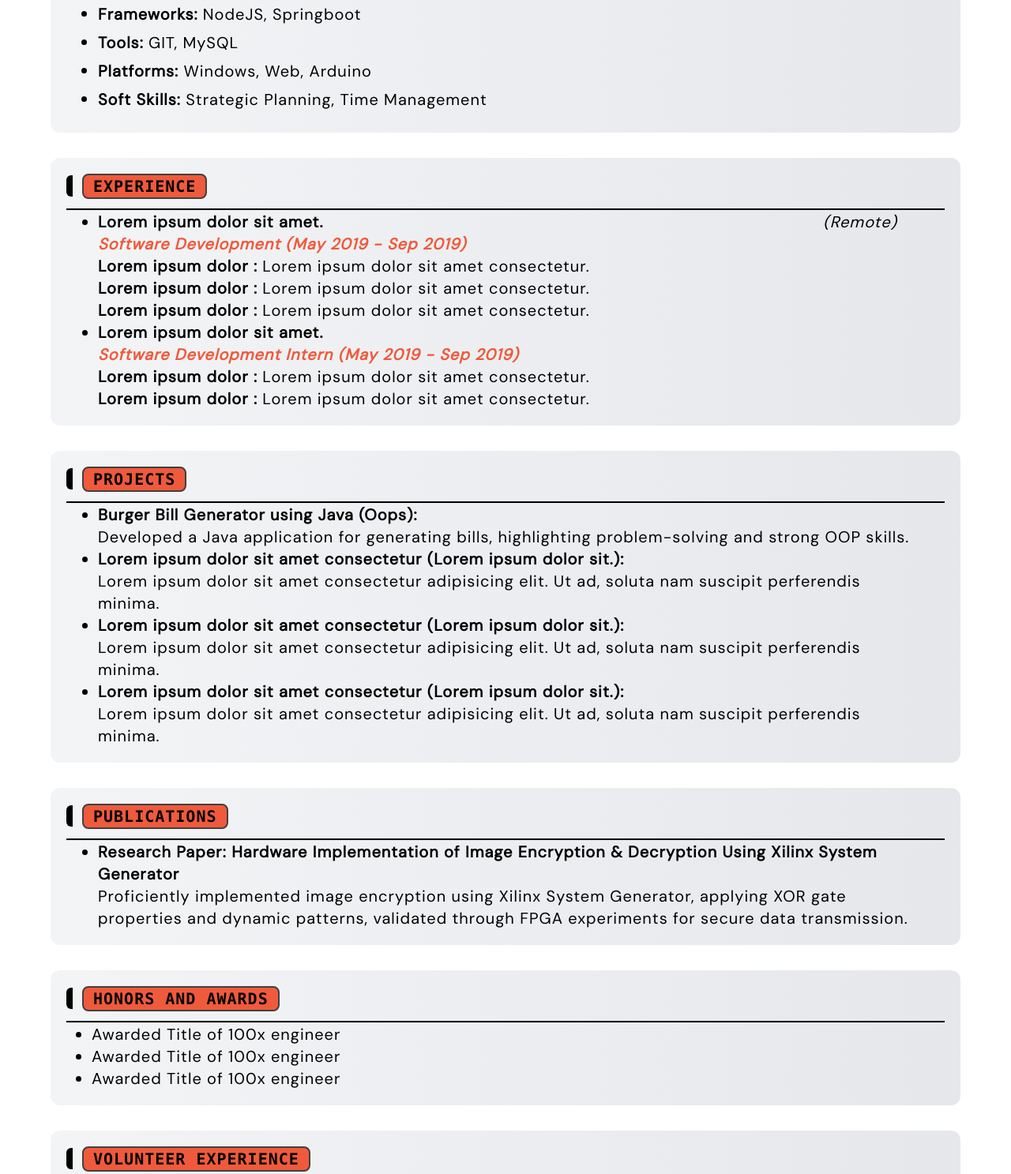
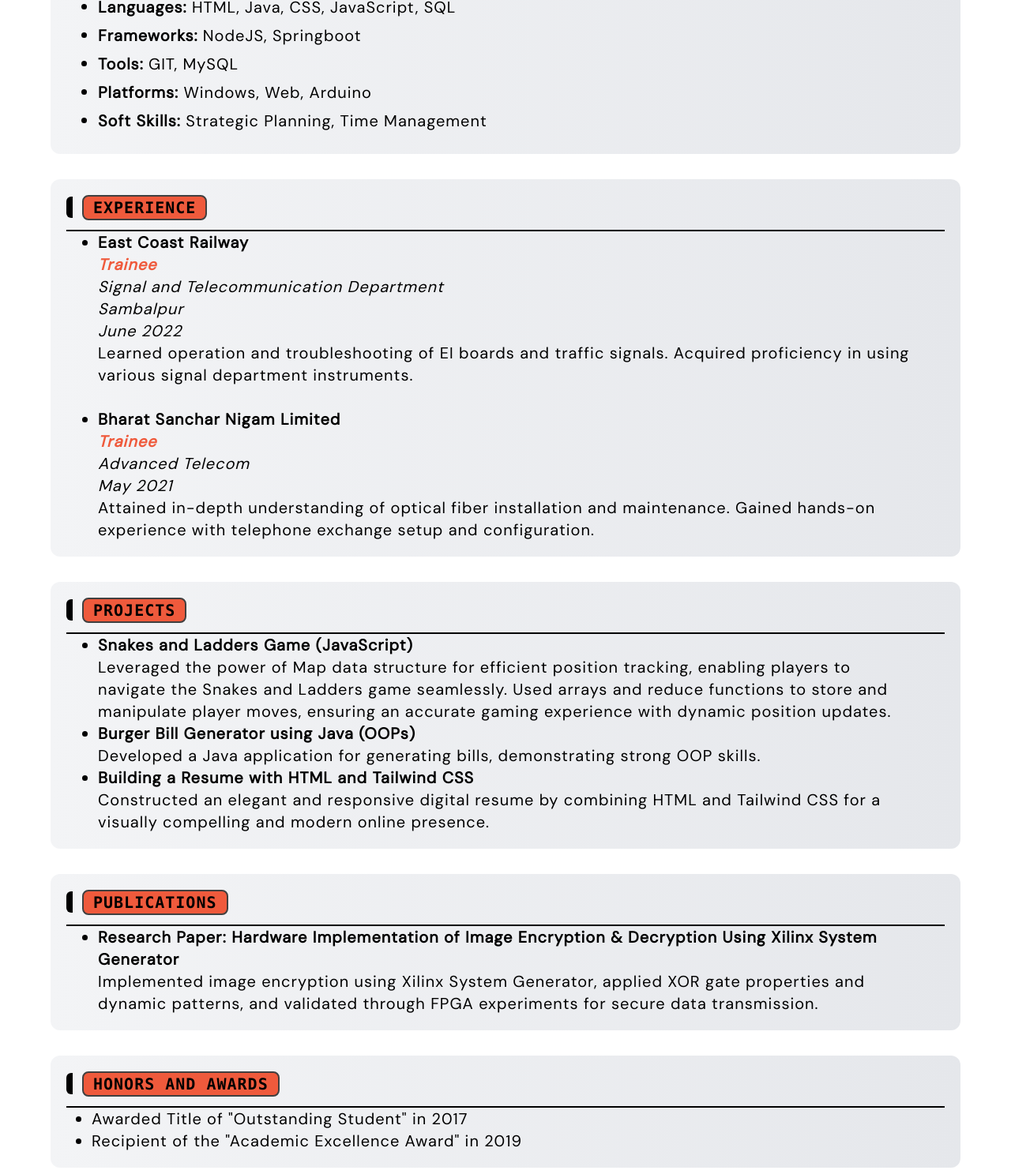
Before and after one commit to dishant-08/html-tcss, a website: page src/index.html in a window 1280 px wide. Shown: the part 534-2021 px from the top of the page at 79% size. Drawn offline with Linux system fonts and the light colour scheme.

Commit message:
Update index.html

```diff
--- a/src/index.html
+++ b/src/index.html
@@ -9,21 +9,16 @@
     <link rel="preconnect" href="https://fonts.gstatic.com" crossorigin>
     <link href="https://fonts.googleapis.com/css2?family=DM+Sans:opsz@9..40&display=swap" rel="stylesheet">
     <link rel="stylesheet" href="https://cdnjs.cloudflare.com/ajax/libs/font-awesome/5.15.3/css/all.min.css">
-
-
-
 </head>
 <body>
     <header class="bg-bgclr-100x border-2 border-black  flex-col justify-between flex-wrap ">
-
         <div>
             <h1 class="py-10 text-sky-100 text-center text-7xl uppercase font-mono font-bold tracking-wider ">Dishant Sahu</h1>
         </div>
-          <!-- text-transparent bg-clip-text bg-gradient-to-r  from-white via-purple-500 to-sky-500 -->
 
-        <nav class="flex md:flex-nowrap  md:justify-around pb-3 flex-wrap  justify-center">
+        <nav class="flex md:flex-nowrap  md:justify-around pb-3 flex-wrap  justify-center ">
             <div>
-            <span class="font-mono text-lg "><i class=" text-2xl fab fa-wordpress "></i> <b>Portfolio:</b> xyz.com</span>
+                <span class="font-mono text-lg  "><i class=" text-2xl fab fa-wordpress "></i> <b>Portfolio:</b> example.com</span>
             </div>
             <div>
                 <a href="https://github.com/dishant-08" target="_blank" rel="noopener noreferrer" class="font-mono text-lg "><i class="text-2xl fab fa-github"></i> <b>Github :</b> github.com/dishant-08</a>
@@ -34,138 +29,118 @@
             <div>
                 <span class="font-mono text-lg"><i class="text-2xl fas fa-phone" ></i> <b>Mobile:</b> +91-XXX-XXXX-XXX</span>
             </div>
-
         </nav>
     </header>
 
-
-
-    <main class=" flex flex-col items-center ">
-
-
-        <section class=" w-[90%] md:tracking-wider md:text-xl  mx-3 my-4  hover:border-3 transition-transform duration-300 ease-in-out  hover:scale-105 hover:rounded-xl hover:shadow-xl hover:shadow-orange-500 px-5 pt-2 pb-5 before:border-l-8 before:border-black before:pr-3 before:rounded-md bg-gradient-to-r from-gray-100 to-gray-200 to-99% rounded-xl">
-            <h4 class=" my-3 border-2 bg-bgclr-100x border-neutral-700 text-black rounded-lg font-mono px-3 inline-block font-bold ">EDUCATION</h4>
+    <main class="flex flex-col items-center">
+        <section class="w-[90%] md:tracking-wider md:text-xl mx-3 my-4 hover:border-3 transition-transform duration-300 ease-in-out hover:scale-105 hover:rounded-xl hover:shadow-xl hover:shadow-orange-500 px-5 pt-2 pb-5 before:border-l-8 before:border-black before:pr-3 before:rounded-md bg-gradient-to-r from-gray-100 to-gray-200 to-99% rounded-xl">
+            <h4 class="my-3 border-2 bg-bgclr-100x border-neutral-700 text-black rounded-lg font-mono px-3 inline-block font-bold ">EDUCATION</h4>
             <div class="border-b-2 border-black"></div>
-            <!-- <hr class="font-extrabold"> -->
             <ul class="list-disc text-black">
                 <li class="gap-3 mx-[3rem] mt-2">
                     <strong class="pl-2 pb-3 font-dm leading-4 font-extrabold text-lg md:text-xl">Veer Surendra Sai University Of Technology</strong>
                     <div class="mt-3 pl-2 ">
-                    <p><i>Bachelor of Technology - Electronics and Telecommunications;  <strong>  CGPA: 8.37 </strong></i></p>
+                        <p><i>Bachelor of Technology - Electronics and Telecommunications; <strong>CGPA: 8.37</strong></i></p>
                         <p><b>Courses:</b> Computer Networks, VLSI, Microprocessors, Data Structures</p>
                     </div>
                 </li>
             </ul>
         </section>
 
-        <section class=" w-[90%] md:tracking-wider md:text-xl  mx-3 my-4  hover:border-3 transition-transform duration-300 ease-in-out  hover:scale-105 hover:rounded-xl hover:shadow-xl hover:shadow-orange-500 px-5 pt-2 pb-5 before:border-l-8 before:border-black before:pr-3 before:rounded-md bg-gradient-to-r from-gray-100 to-gray-200 to-99% rounded-xl">            <h4 class=" my-3 border-2 bg-bgclr-100x border-neutral-700 text-black rounded-lg font-mono px-3 inline-block font-bold">SKILLS SUMMARY</h4>
+        <section class="w-[90%] md:tracking-wider md:text-xl mx-3 my-4 hover:border-3 transition-transform duration-300 ease-in-out hover:scale-105 hover:rounded-xl hover:shadow-xl hover:shadow-orange-500 px-5 pt-2 pb-5 before:border-l-8 before:border-black before:pr-3 before:rounded-md bg-gradient-to-r from-gray-100 to-gray-200 to-99% rounded-xl">
+            <h4 class="my-3 border-2 bg-bgclr-100x border-neutral-700 text-black rounded-lg font-mono px-3 inline-block font-bold">SKILLS SUMMARY</h4>
             <div class="border-b-2 border-black"></div>
+            <ul class="list-disc text-black mx-10 ">
+                <li><p class="font-dm mb-2 "><b>Languages:</b> HTML, Java, CSS, JavaScript, SQL</p></li>
+                <li><p class="font-dm mb-2 "><b>Frameworks:</b> NodeJS, Springboot</p></li>
+                <li><p class="font-dm mb-2 "><b>Tools:</b> GIT, MySQL</p></li>
+                <li><p class="font-dm mb-2 "><b>Platforms:</b> Windows, Web, Arduino</p></li>
+                <li><p class="font-dm mb-2 "><b>Soft Skills:</b> Strategic Planning, Time Management</p></li>
+            </ul>
+        </section>
 
-            <hr>
-            <ul class="list-disc text-black mx-10 ">
-                <li><p class="font-dm mb-2 "><b>Languages:</b>    HTML, Java, CSS, JavaScript, SQL</p></li>
-                <li><p class="font-dm mb-2 "><b>Frameworks:</b>   NodeJS, Springboot</p></li>
-                <li><p class="font-dm mb-2 "><b>Tools:</b>        GIT, MySQL</p></li>
-                <li><p class="font-dm mb-2 "><b>Platforms:</b>    Windows, Web, Arduino</p></li>
-                <li><p class="font-dm mb-2 "><b>Soft Skills:</b>  Strategic Planning, Time Management</p></li>
+        <section class="w-[90%] md:tracking-wider md:text-xl mx-3 my-4 hover:border-3 transition-transform duration-300 ease-in-out hover:scale-105 hover:rounded-xl hover:shadow-xl hover:shadow-orange-500 px-5 pt-2 pb-5 before:border-l-8 before:border-black before:pr-3 before:rounded-md bg-gradient-to-r from-gray-100 to-gray-200 to-99% rounded-xl">
+            <h4 class="my-3 border-2 bg-bgclr-100x border-neutral-700 text-black rounded-lg font-mono px-3 inline-block font-bold">EXPERIENCE</h4>
+            <div class="border-b-2 border-black"></div>
+            <ul class="list-disc text-black mx-10 font-dm ">
+                <li>
+                    <strong>East Coast Railway</strong>
+                    <p class="text-bgclr-100x font-semibold"><i>Trainee</i></p>
+                    <p><i>Signal and Telecommunication Department</i></p>
+                    <p><i>Sambalpur</i></p>
+                    <p><i>June 2022</i></p>
+                    <p>Learned operation and troubleshooting of EI boards and traffic signals. Acquired proficiency in using various signal department instruments.</p>
+                </li>
+                <br>
+                <li>
+                    <strong>Bharat Sanchar Nigam Limited</strong>
+                    <p class="text-bgclr-100x font-semibold"><i>Trainee</i></p>
+                    <p><i>Advanced Telecom</i></p>
+                    <p><i>May 2021</i></p>
+                    <p>Attained in-depth understanding of optical fiber installation and maintenance. Gained hands-on experience with telephone exchange setup and configuration.</p>
+                </li>
             </ul>
         </section>
 
 
-        <section class=" w-[90%] md:tracking-wider md:text-xl  mx-3 my-4  hover:border-3 transition-transform duration-300 ease-in-out  hover:scale-105 hover:rounded-xl hover:shadow-xl hover:shadow-orange-500  px-5 pt-2 pb-5 before:border-l-8 before:border-black before:pr-3 before:rounded-md bg-gradient-to-r from-gray-100 to-gray-200 to-99% rounded-xl">            <h4 class=" my-3 border-2 bg-bgclr-100x border-neutral-700 text-black rounded-lg font-mono px-3 inline-block font-bold">EXPERIENCE</h4>
+
+        <section class="w-[90%] md:tracking-wider md:text-xl mx-3 my-4 hover:border-3 transition-transform duration-300 ease-in-out hover:scale-105 hover:rounded-xl hover:shadow-xl hover:shadow-orange-500 px-5 pt-2 pb-5 before:border-l-8 before:border-black before:pr-3 before:rounded-md bg-gradient-to-r from-gray-100 to-gray-200 to-99% rounded-xl">
+            <h4 class="my-3 border-2 bg-bgclr-100x border-neutral-700 text-black rounded-lg font-mono px-3 inline-block font-bold ">PROJECTS</h4>
             <div class="border-b-2 border-black"></div>
-
-            <hr>
-            <ul class="list-disc text-black mx-10 font-dm ">
+            <ul class="list-disc text-black mx-10 font-dm">
                 <li>
-                    <div class="flex justify-between mr-5">
-                    <strong>Lorem ipsum dolor sit amet.</strong>
-                    <span class="text-right"><i>(Remote)</i></span>
-                </div>
-                    <p class="text-bgclr-100x font-semibold"><i>Software Development (May 2019 - Sep 2019)</i></p>
-                    <ul>
-                        <li><p><b>Lorem ipsum dolor :</b> Lorem ipsum dolor sit amet consectetur.</p></li>
-                        <li><p><b>Lorem ipsum dolor :</b> Lorem ipsum dolor sit amet consectetur.</p></li>
-                        <li><p><b>Lorem ipsum dolor :</b> Lorem ipsum dolor sit amet consectetur.</p></li>
-                    </ul>
+                    <strong> Snakes and Ladders Game (JavaScript)</strong>
+                    <p>Leveraged the power of Map data structure for efficient position tracking, enabling players to
+                        navigate the Snakes and Ladders game seamlessly. Used arrays and reduce functions to store
+                        and manipulate player moves, ensuring an accurate gaming experience with dynamic position
+                        updates.</p>
                     </li>
-
                     <li>
-                    <strong>Lorem ipsum dolor sit amet.</strong>
-                    <p class="text-bgclr-100x font-semibold"><i>Software Development Intern (May 2019 - Sep 2019)</i></p>
-                    <ul>
-                        <li><p><b>Lorem ipsum dolor :</b> Lorem ipsum dolor sit amet consectetur.</p></li>
-                        <li><p><b>Lorem ipsum dolor :</b> Lorem ipsum dolor sit amet consectetur.</p></li>
-                    </ul>
+                        <strong>Burger Bill Generator using Java (OOPs)</strong>
+                        <p>Developed a Java application for generating bills, demonstrating strong OOP skills.</p>
+                    </li>
+                <li>
+                    <strong>Building a Resume with HTML and Tailwind CSS</strong>
+                    <p>Constructed an elegant and responsive digital resume by combining HTML and Tailwind CSS for
+                        a visually compelling and modern online presence.</p>
                 </li>
             </ul>
         </section>
 
-        <section class=" w-[90%] md:tracking-wider md:text-xl  mx-3 my-4  hover:border-3 transition-transform duration-300 ease-in-out  hover:scale-105 hover:rounded-xl hover:shadow-xl hover:shadow-orange-500  px-5 pt-2 pb-5 before:border-l-8 before:border-black before:pr-3 before:rounded-md bg-gradient-to-r from-gray-100 to-gray-200 to-99% rounded-xl">            <h4 class=" my-3 border-2 bg-bgclr-100x border-neutral-700 text-black rounded-lg font-mono px-3 inline-block font-bold ">PROJECTS</h4>
+        <section class="w-[90%] md:tracking-wider md:text-xl mx-3 my-4 hover:border-3 transition-transform duration-300 ease-in-out hover:scale-105 hover:rounded-xl hover:shadow-xl hover:shadow-orange-500 px-5 pt-2 pb-5 before:border-l-8 before:border-black before:pr-3 before:rounded-md bg-gradient-to-r from-gray-100 to-gray-200 to-99% rounded-xl">
+            <h4 class="my-3 border-2 bg-bgclr-100x border-neutral-700 text-black rounded-lg font-mono px-3 inline-block font-bold ">PUBLICATIONS</h4>
             <div class="border-b-2 border-black"></div>
-
-            <hr>
-            <ul class="list-disc text-black mx-10 font-dm">
+            <ul class="list-disc text-black mx-10 font-dm ">
                 <li>
-                    <strong>Burger Bill Generator using Java (Oops):</strong>
-                    <p>Developed a Java application for generating bills, highlighting problem-solving and strong OOP skills.</p>
-                </li>
-                <li>
-                    <strong>Lorem ipsum dolor sit amet consectetur (Lorem ipsum dolor sit.):</strong>
-                    <p>Lorem ipsum dolor sit amet consectetur adipisicing elit. Ut ad, soluta nam suscipit perferendis minima.</p>
-                </li>
-                <li>
-                    <strong>Lorem ipsum dolor sit amet consectetur (Lorem ipsum dolor sit.):</strong>
-                    <p>Lorem ipsum dolor sit amet consectetur adipisicing elit. Ut ad, soluta nam suscipit perferendis minima.</p>
-                </li>
-                <li>
-                    <strong>Lorem ipsum dolor sit amet consectetur (Lorem ipsum dolor sit.):</strong>
-                    <p>Lorem ipsum dolor sit amet consectetur adipisicing elit. Ut ad, soluta nam suscipit perferendis minima.</p>
+                    <b>Research Paper: Hardware Implementation of Image Encryption & Decryption Using Xilinx System Generator</b>
+                    <p>Implemented image encryption using Xilinx System Generator, applied XOR gate properties and dynamic patterns, and validated through FPGA experiments for secure data transmission.</p>
                 </li>
             </ul>
         </section>
 
-        <section class=" w-[90%] md:tracking-wider md:text-xl  mx-3 my-4  hover:border-3 transition-transform duration-300 ease-in-out  hover:scale-105 hover:rounded-xl hover:shadow-xl hover:shadow-orange-500  px-5 pt-2 pb-5 before:border-l-8 before:border-black before:pr-3 before:rounded-md bg-gradient-to-r from-gray-100 to-gray-200 to-99% rounded-xl">            <h4 class=" my-3 border-2 bg-bgclr-100x border-neutral-700 text-black rounded-lg font-mono px-3 inline-block font-bold ">PUBLICATIONS</h4>
+        <section class="w-[90%] md:tracking-wider md:text-xl mx-3 my-4 hover:border-3 transition-transform duration-300 ease-in-out hover:scale-105 hover:rounded-xl hover:shadow-xl hover:shadow-orange-500 px-5 pt-2 pb-5 before:border-l-8 before:border-black before:pr-3 before:rounded-md bg-gradient-to-r from-gray-100 to-gray-200 to-99% rounded-xl">
+            <h4 class="my-3 border-2 bg-bgclr-100x border-neutral-700 text-black rounded-lg font-mono px-3 inline-block font-bold ">HONORS AND AWARDS</h4>
             <div class="border-b-2 border-black"></div>
+            <ul class="list-disc text-black mx-8 font-dm">
+                <li>Awarded Title of "Outstanding Student" in 2017</li>
+                <li>Recipient of the "Academic Excellence Award" in 2019</li>
+            </ul>
+        </section>
 
-            <hr>
-            <ul class="list-disc text-black mx-10 font-dm ">
-                <li>
-                    <b>Research Paper: Hardware Implementation of Image Encryption & Decryption Using Xilinx System Generator</b>
-                    <p>Proficiently implemented image encryption using Xilinx System Generator, applying XOR gate properties and dynamic patterns, validated through FPGA experiments for secure data transmission.</p>
+        <section class="w-[90%] md:tracking-wider md:text-xl mx-3 my-4 hover:border-3 transition-transform duration-300 ease-in-out hover:scale-105 hover:rounded-xl hover:shadow-xl hover:shadow-orange-500 px-5 pt-2 pb-5 before:border-l-8 before:border-black before:pr-3 before:rounded-md bg-gradient-to-r from-gray-100 to-gray-200 to-99% rounded-xl">
+            <h4 class="my-3 border-2 bg-bgclr-100x border-neutral-700 text-black rounded-lg font-mono px-3 inline-block font-bold ">VOLUNTEER EXPERIENCE</h4>
+            <div class="border-b-2 border-black"></div>
+            <ul class="list-disc text-black mx-8 font-dm">
+                <li><b>Education Volunteer</b>
+                    <div>Volunteered to teach concepts to underprivileged students, inspiring the next generation of scientists and engineers.</div>
+                </li>
+                <li><b>Community Cleanup Initiatives</b>
+                    <div>Participated in community cleanup events to promote environmental awareness and a cleaner, greener neighborhood.</div>
                 </li>
             </ul>
         </section>
-
-        <section class=" w-[90%] md:tracking-wider md:text-xl  mx-3 my-4  hover:border-3 transition-transform duration-300 ease-in-out  hover:scale-105 hover:rounded-xl hover:shadow-xl hover:shadow-orange-500  px-5 pt-2 pb-5 before:border-l-8 before:border-black before:pr-3 before:rounded-md bg-gradient-to-r from-gray-100 to-gray-200 to-99% rounded-xl">            <h4 class=" my-3 border-2 bg-bgclr-100x border-neutral-700 text-black rounded-lg font-mono px-3 inline-block font-bold ">HONORS AND AWARDS</h4>
-            <div class="border-b-2 border-black"></div>
-
-            <hr>
-            <ul class="list-disc text-black mx-8 font-dm">
-                <li>Awarded Title of 100x engineer</li>
-                <li>Awarded Title of 100x engineer</li>
-                <li>Awarded Title of 100x engineer</li>
-            </ul>
-        </section>
-
-
-        <section class=" w-[90%] md:tracking-wider md:text-xl  mx-3 my-4  hover:border-3 transition-transform duration-300 ease-in-out  hover:scale-105 hover:rounded-xl hover:shadow-xl hover:shadow-orange-500  px-5 pt-2 pb-5 before:border-l-8 before:border-black before:pr-3 before:rounded-md bg-gradient-to-r from-gray-100 to-gray-200 to-99% rounded-xl">            <h4 class=" my-3 border-2 bg-bgclr-100x border-neutral-700 text-black rounded-lg font-mono px-3 inline-block font-bold ">VOLUNTEER EXPERIENCE</h4>
-            <div class="border-b-2 border-black"></div>
-
-            <ul class="list-disc text-black mx-8 font-dm">
-                <li><b>Lorem ipsum, dolor sit amet consectetur adipisicing.</b>
-                    <div> Lorem ipsum dolor sit amet consectetur adipisicing elit. Aliquid. Lorem, ipsum dolor.</div>
-                </li>
-                <li><b>Lorem ipsum, dolor sit amet consectetur adipisicing.</b>
-                    <div> Lorem ipsum dolor sit amet consectetur adipisicing elit. Aliquid.</div>
-                </li>
-            </ul>
-        </section>
-
     </main>
 
-    <footer class=" text-black font-dm bg-bgclr-100x text-center"> © 2023 Dishant Sahu</footer>
-
-
+    <footer class="text-black font-dm bg-bgclr-100x text-center"> © 2023 Designed by Dishant Sahu</footer>
 </body>
 </html>
```
Lines whose indentation alone changed are shown as unchanged.
